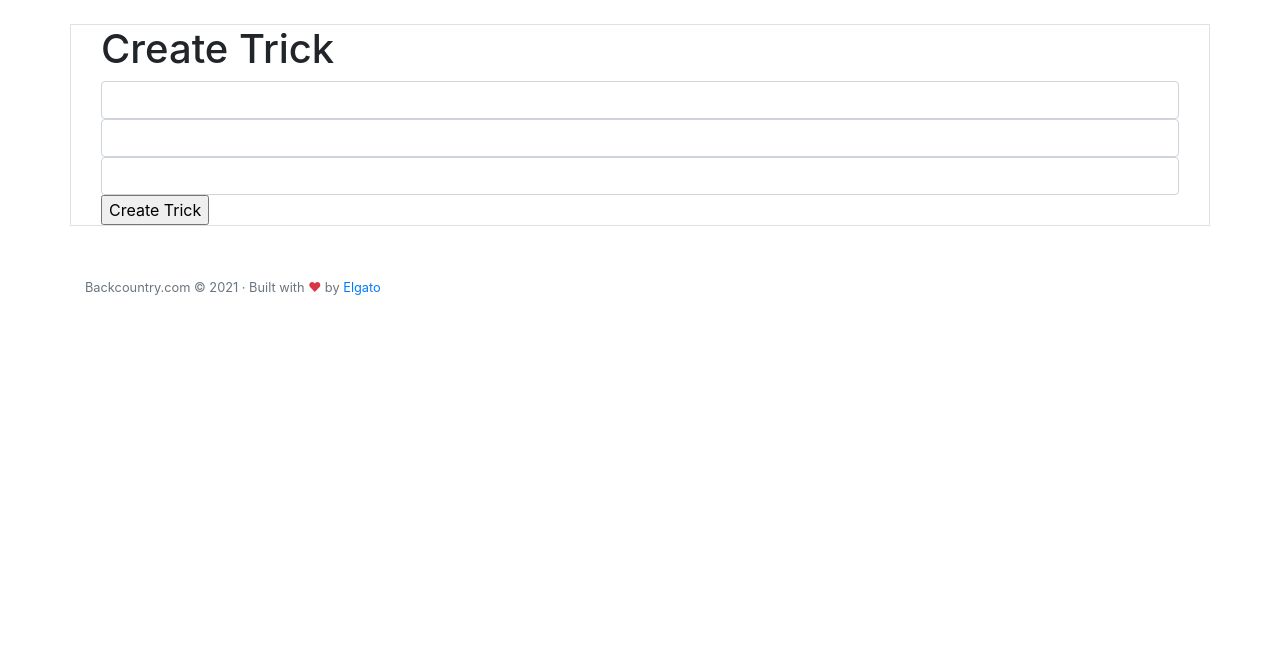
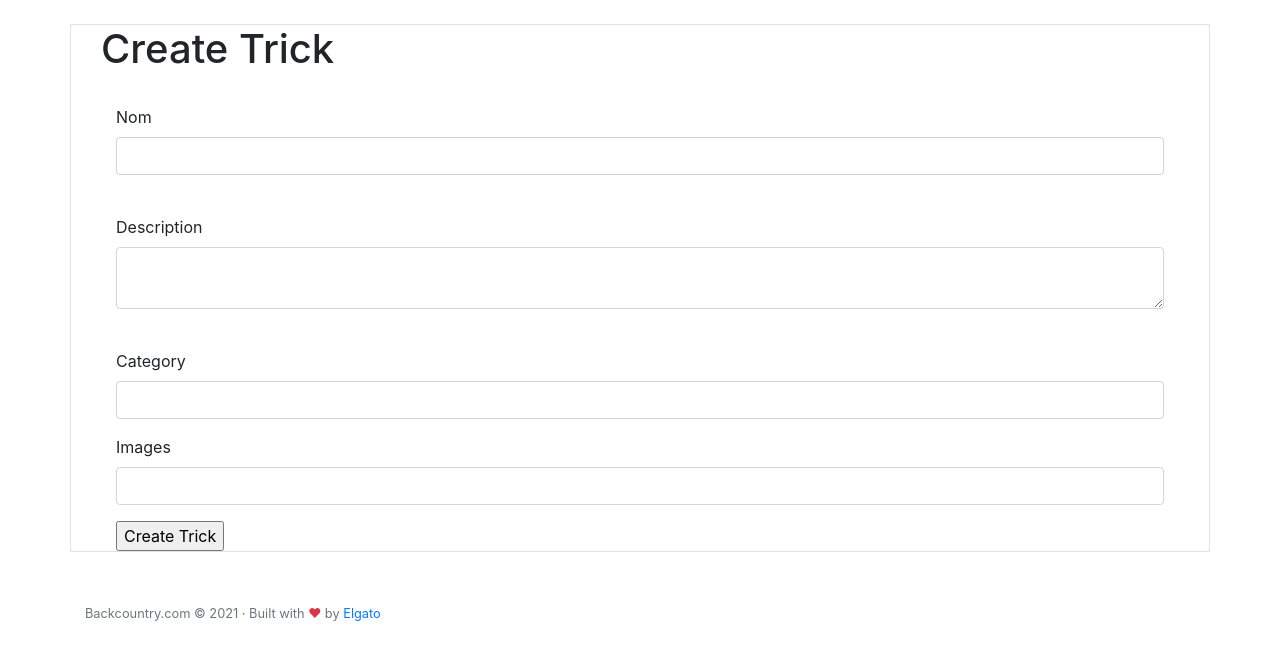
Before and after one commit to Juju075/snowtricks2, a Symfony app: template templates/tricks/create.html.twig in a window 1280 px wide. Shown: the part 56-716 px from the top of the page. Run offline with Twig, Linux system fonts and the light colour scheme; the template is opened without the code that fills it, so the values that code supplies are empty; form fields are guessed from the names that the template uses; some libraries are stand-ins or nearby versions.

Commit message:
templates:

```diff
--- a/templates/tricks/_form.html.twig
+++ b/templates/tricks/_form.html.twig
@@ -1,9 +1,15 @@
-{{ form_widget(form.nom) }}
-{{ form_start(form.description) }}
-{{ form_widget(form.category) }}
+<div class="container">
+  <div>{{ form_start(form) }}</div>
+
+  <div>{{ form_label(form.nom, "") }} {{ form_row(form.nom) }}</div>
+  <div>
+    {{ form_label(form.description, "") }} {{ form_row(form.description) }}
+  </div>
+  <div>{{ form_label(form.category, "") }} {{ form_row(form.category) }}</div>
+
   {{ dump(form.images) }}
-{{ form_widget(form.images) }}
 
+  <div>{{ form_row(form.images) }}</div>
   {# #} {% if app.request.attributes.get('_route') == 'app_tricks_create' %} si
   Ajouter input Telechargment {% endif %} {# Display following only for
   'app_trick_edit' #} {% if app.request.attributes.get('_route') ==
@@ -31,3 +37,4 @@ par row de 3 {% for photo in trick.photo %}
     formnovalidate
   />
   {{ form_end(form) }}
+</div>
--- a/templates/tricks/edit.html.twig
+++ b/templates/tricks/edit.html.twig
@@ -1,5 +1,6 @@
 {% extends 'layouts/base.html.twig' %} {% block title %}Hello
 TricksController!{% endblock %} {% block body %}
+{{ include("layouts/partials/_nav.html.twig") }}
 {{ dump(trick) }}
 <div class="container border">
   <h1>Edit: {{ trick.nom }}</h1>
```
Also changed, not shown: templates/registration/register.html.twig (+6 -6 lines). Lines whose indentation alone changed are shown as unchanged.
